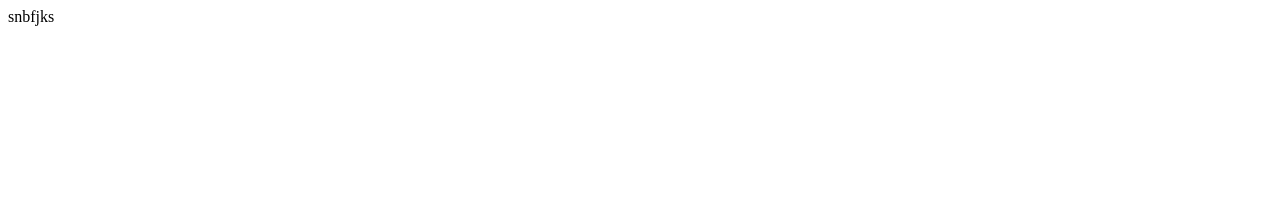
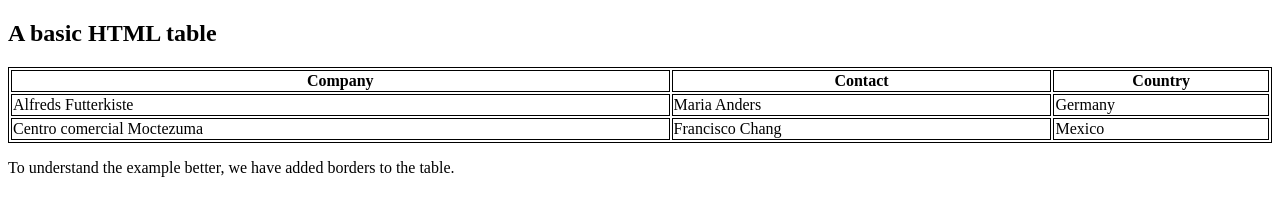
Before and after one commit to AbhiramGajula/portfile, a plain HTML site: page index.html in a window 1280 px wide. Drawn offline with Linux system fonts and the light colour scheme.

Commit message:
Update index.html

```diff
--- a/index.html
+++ b/index.html
@@ -1 +1,33 @@
-snbfjks
+<!DOCTYPE html>
+<html>
+<style>
+table, th, td {
+  border:1px solid black;
+}
+</style>
+<body>
+
+<h2>A basic HTML table</h2>
+
+<table style="width:100%">
+  <tr>
+    <th>Company</th>
+    <th>Contact</th>
+    <th>Country</th>
+  </tr>
+  <tr>
+    <td>Alfreds Futterkiste</td>
+    <td>Maria Anders</td>
+    <td>Germany</td>
+  </tr>
+  <tr>
+    <td>Centro comercial Moctezuma</td>
+    <td>Francisco Chang</td>
+    <td>Mexico</td>
+  </tr>
+</table>
+
+<p>To understand the example better, we have added borders to the table.</p>
+
+</body>
+</html>
```
